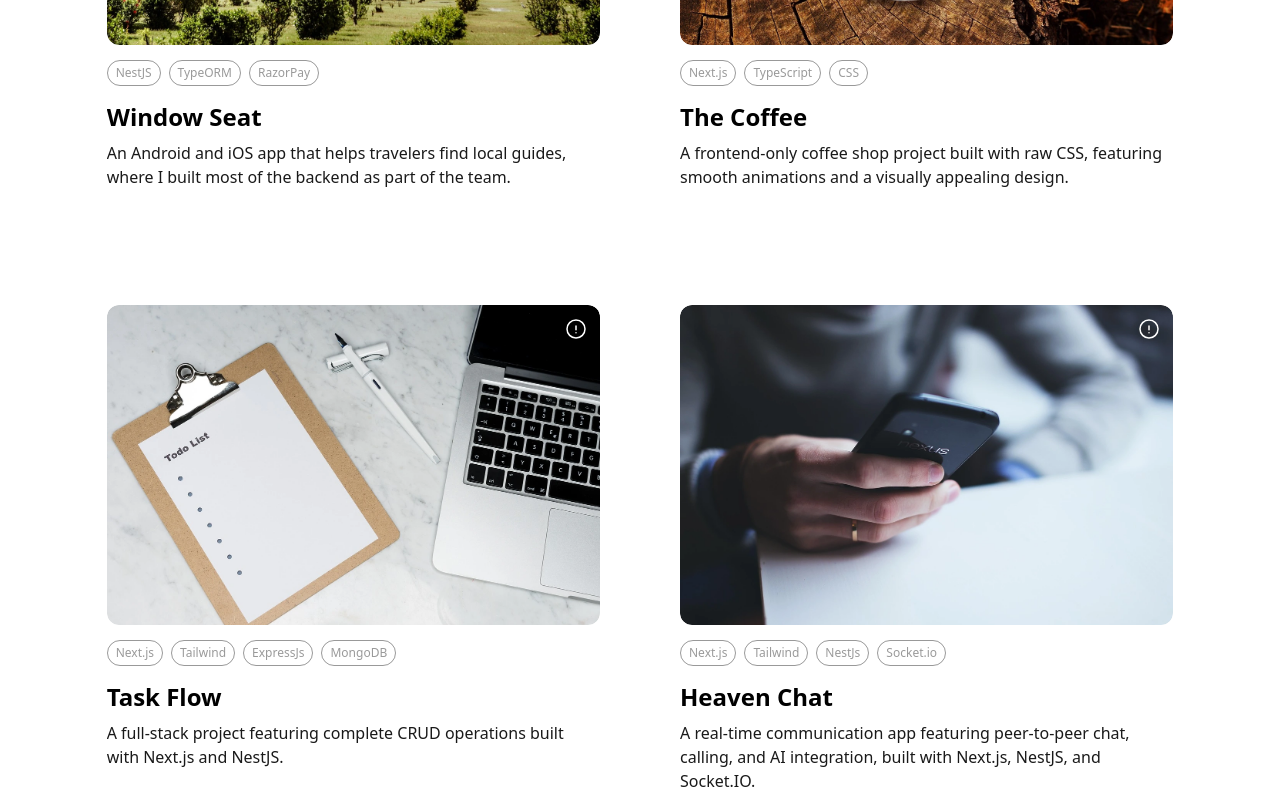
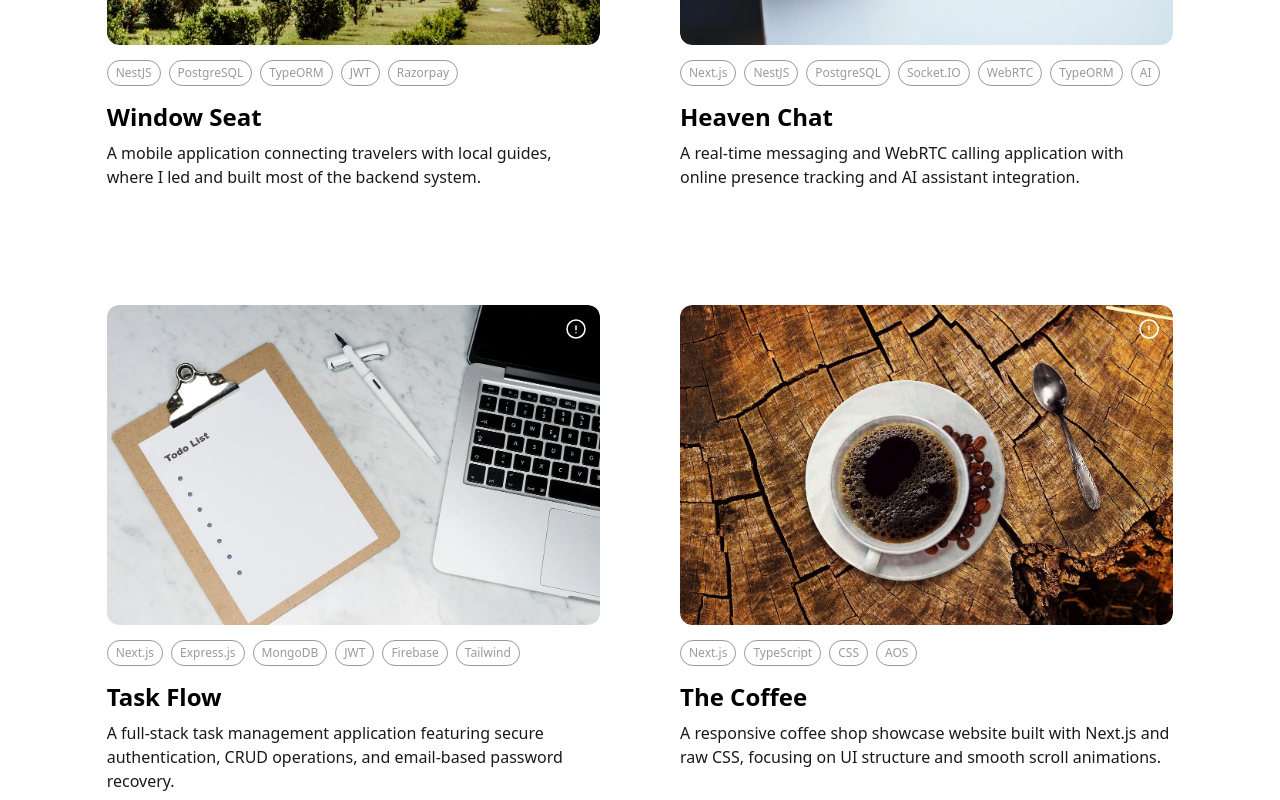
Before and after one commit to faridulhaque/My-Portfolio-V5, a Next.js app: page / in a window 1280 px wide. Shown: the part 2780-3580 px from the top of the page. Built offline with nearby package versions, Linux system fonts and the light colour scheme.

Commit message:
projects info updated

```diff
--- a/components/projects/Projects.tsx
+++ b/components/projects/Projects.tsx
@@ -9,12 +9,129 @@ function Projects() {
       gitClient: "",
       gitServer: "",
       videoDemo: "",
-      live: "https://play.google.com/store/apps/details?id=com.app.windowseat",
+      live: "",
       title: "Window Seat",
       description:
-        "An Android and iOS app that helps travelers find local guides, where I built most of the backend as part of the team.",
+        "A mobile application connecting travelers with local guides, where I led and built most of the backend system.",
       imgUrl: "/assets/project/window-seat.webp",
-      tag: ["NestJS", "TypeORM", "RazorPay"],
+      tag: ["NestJS", "PostgreSQL", "TypeORM", "JWT", "Razorpay"],
+
+      role: "Backend Developer (90% ownership)",
+
+      status:
+        "Previously live on Google Play Store for 3 months (early-stage production). Later unpublished due to business closure.",
+
+      overview:
+        "Designed and developed the core backend system powering a travel app that allowed users to search and directly connect with local guides.",
+
+      responsibilities: [
+        "Designed complete database schema using PostgreSQL",
+        "Architected backend structure using NestJS",
+        "Built RESTful APIs for user registration and authentication (JWT)",
+        "Implemented guide search and profile management APIs",
+        "Developed direct contact communication endpoints",
+        "Integrated Razorpay payment gateway",
+        "Handled validation, security, and API optimization",
+      ],
+
+      impact: [
+        "Supported early-stage production users (~100 users)",
+        "Built scalable backend foundation for mobile app launch",
+      ],
+
+      duration: "3 months (Production phase)",
+    },
+    {
+      gitClient: "https://github.com/faridulhaque/Heaven-Chat-FE",
+      gitServer: "https://github.com/faridulhaque/Heaven-Chat-BE",
+      videoDemo: "",
+      live: "https://heaven-chat-fe.vercel.app/",
+      title: "Heaven Chat",
+      description:
+        "A real-time messaging and WebRTC calling application with online presence tracking and AI assistant integration.",
+      imgUrl: "/assets/project/chat.webp",
+      tag: [
+        "Next.js",
+        "NestJS",
+        "PostgreSQL",
+        "Socket.IO",
+        "WebRTC",
+        "TypeORM",
+        "AI",
+      ],
+
+      role: "Full-Stack Developer (Solo Project)",
+
+      status: "Live",
+
+      overview:
+        "A real-time communication platform built from scratch featuring WebSocket-based messaging, WebRTC peer-to-peer calling, presence tracking, and AI-powered assistance.",
+
+      responsibilities: [
+        "Designed PostgreSQL database schema using TypeORM",
+        "Architected backend using NestJS with WebSocket gateways",
+        "Implemented real-time messaging using Socket.IO",
+        "Built peer-to-peer audio calling using WebRTC signaling via Socket.IO",
+        "Developed online presence tracking system",
+        "Integrated Google OAuth authentication",
+        "Integrated AI assistant using OpenRouter API",
+        "Built responsive frontend with Next.js and Tailwind CSS",
+        "Deployed backend on Railway (planning migration to Render) and frontend on Vercel",
+      ],
+
+      challenges: [
+        "Managing WebRTC signaling and peer connection lifecycle",
+        "Synchronizing real-time presence updates across clients",
+        "Handling socket reconnections and edge cases",
+        "Securing authentication flow across REST and WebSocket layers",
+      ],
+
+      impact: [
+        "Demonstrates real-time system architecture knowledge",
+        "Shows understanding of WebRTC signaling and socket-based communication",
+        "Showcases full-stack ownership from database to deployment",
+      ],
+    },
+
+    {
+      gitClient: "https://github.com/faridulhaque/Taskflow-FE",
+      gitServer: "https://github.com/faridulhaque/Taskflow-BE",
+      videoDemo: "https://www.loom.com/share/2cf921599b7c4f37af09c2c34bbfd582",
+      live: "https://taskflow-fe-five.vercel.app/",
+      title: "Task Flow",
+      description:
+        "A full-stack task management application featuring secure authentication, CRUD operations, and email-based password recovery.",
+      imgUrl: "/assets/project/todo.webp",
+      tag: ["Next.js", "Express.js", "MongoDB", "JWT", "Firebase", "Tailwind"],
+
+      role: "Full-Stack Developer (Solo Project)",
+
+      status: "Live",
+
+      overview:
+        "A complete task management system built from scratch to demonstrate authentication flows, protected APIs, and scalable backend architecture.",
+
+      responsibilities: [
+        "Designed MongoDB schema and structured backend architecture",
+        "Built RESTful APIs using Express.js",
+        "Implemented JWT-based authentication system",
+        "Integrated Firebase for Google OAuth login",
+        "Developed password reset flow using Mailjet",
+        "Built responsive frontend using Next.js and Tailwind CSS",
+        "Connected frontend with protected backend APIs",
+        "Deployed backend on Railway (migrating to Render) and frontend on Vercel",
+      ],
+
+      challenges: [
+        "Handling secure authentication flow across JWT and Firebase",
+        "Managing email reset token validation and expiration",
+        "Coordinating frontend-backend communication securely",
+      ],
+
+      impact: [
+        "Demonstrates complete authentication lifecycle implementation",
+        "Shows ability to architect and deploy full-stack applications independently",
+      ],
     },
     {
       gitClient: "https://github.com/faridulhaque/The-Coffee",
@@ -23,31 +140,34 @@ function Projects() {
       live: "https://the-coffee-three.vercel.app/",
       title: "The Coffee",
       description:
-        "A frontend-only coffee shop project built with raw CSS, featuring smooth animations and a visually appealing design.",
+        "A responsive coffee shop showcase website built with Next.js and raw CSS, focusing on UI structure and smooth scroll animations.",
       imgUrl: "/assets/project/coffee.webp",
-      tag: ["Next.js", "TypeScript", "CSS"],
-    },
-    {
-      gitClient: "https://github.com/faridulhaque/Taskflow-FE",
-      gitServer: "https://github.com/faridulhaque/Taskflow-BE",
-      videoDemo: "",
-      live: "https://taskflow-fe-five.vercel.app/",
-      title: "Task Flow",
-      description:
-        "A full-stack project featuring complete CRUD operations built with Next.js and NestJS.",
-      imgUrl: "/assets/project/todo.webp",
-      tag: ["Next.js", "Tailwind", "ExpressJs", "MongoDB"],
-    },
-    {
-      gitClient: "https://github.com/faridulhaque/Heaven-Chat-FE",
-      gitServer: "https://github.com/faridulhaque/Heaven-Chat-BE",
-      videoDemo: "",
-      live: "https://heaven-chat-fe.vercel.app/",
-      title: "Heaven Chat",
-      description:
-        "A real-time communication app featuring peer-to-peer chat, calling, and AI integration, built with Next.js, NestJS, and Socket.IO.",
-      imgUrl: "/assets/project/chat.webp",
-      tag: ["Next.js", "Tailwind", "NestJs", "Socket.io"],
+      tag: ["Next.js", "TypeScript", "CSS", "AOS"],
+
+      role: "Frontend Developer",
+
+      status: "Personal project (Live)",
+
+      overview:
+        "A simple, elegant multi-language showcase site inspired by modern coffee shop designs, built to practice UI structuring and animation implementation.",
+
+      responsibilities: [
+        "Built fully responsive layout using raw CSS (no UI frameworks)",
+        "Implemented hardcoded multi-language toggle system",
+        "Integrated AOS for smooth scroll-based animations",
+        "Structured reusable React components",
+        "Organized clean folder architecture",
+      ],
+
+      challenges: [
+        "Managing layout responsiveness without utility frameworks",
+        "Handling language toggle state manually",
+      ],
+
+      impact: [
+        "Strengthened frontend fundamentals (layout, CSS structuring)",
+        "Improved understanding of component reusability",
+      ],
     },
   ];
 
```
